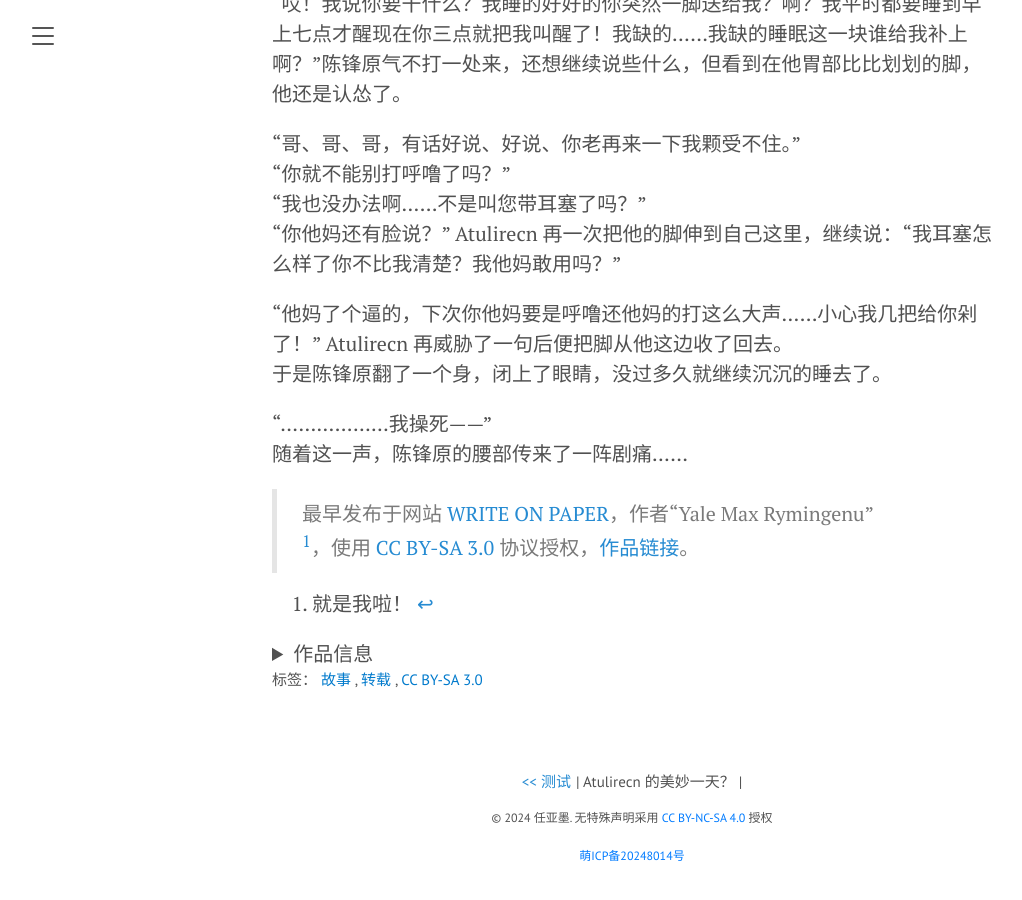
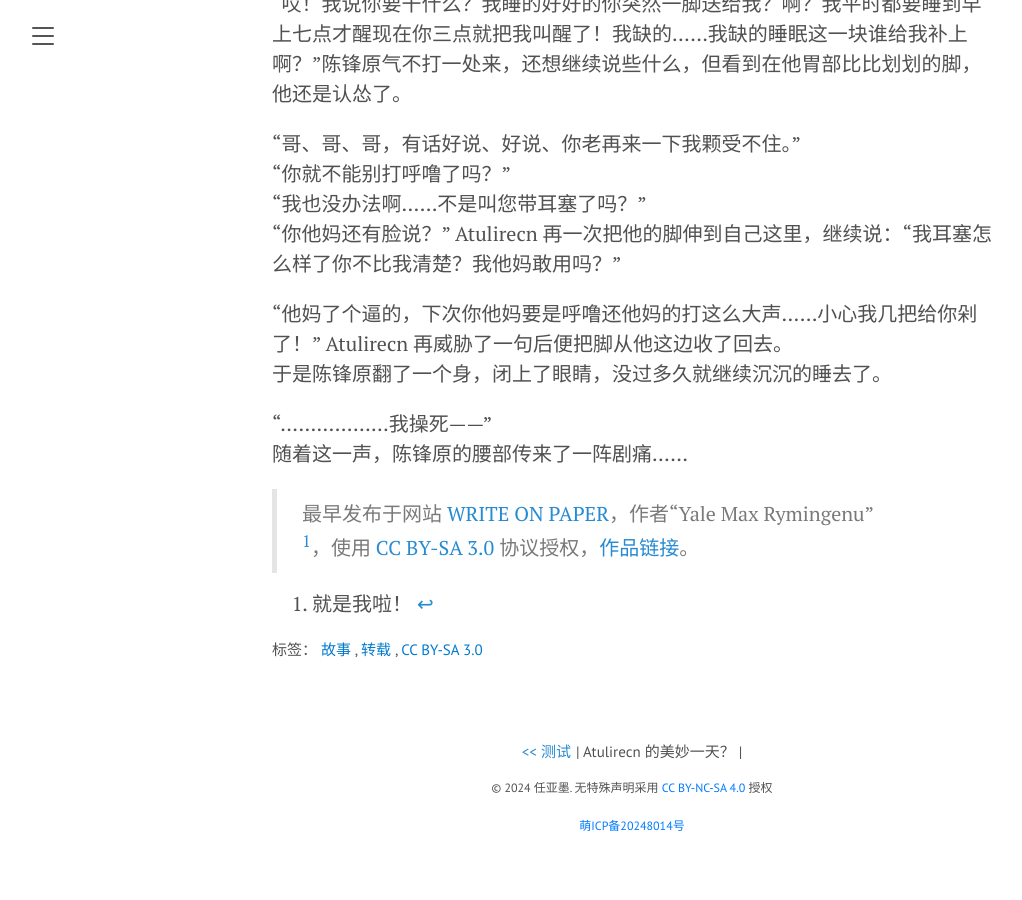
Before and after one commit to Reqeekouton/reqeekouton.github.io, a Jekyll site: the page built from _posts/2024-09-11-atulirecn-s-wonderful-day.md, in a window 1280 px wide and 900 px high, scrolled down 3195 px. Shown: the whole window, without its empty margins (8-1030 px from the left). Built offline with Jekyll 4.4.1, drawn with Linux system fonts in a browser that asks for light colours; some web fonts are replaced; after the commit the page ends 4065 px from its top, so only the background shows below that.

Commit message:
Update post.html

```diff
--- a/_layouts/post.html
+++ b/_layouts/post.html
@@ -4,17 +4,9 @@ layout: default
 
 <div class="post">
   <h1 class="post-title">{{ page.title }}</h1>
-
- <hr>
+  <hr>
   <div class="post-content">
     {{ content }}
-    <details markdown='1'><summary>作品信息</summary>
-    <blockquote>
-    作品发布于：{{ page.date | date: "%Y年%m月%d日" }}，作者：{% if page.author %}作者: {{ page.author }}{% endif %}。
-
-    </blockquote>
-</details>
-
   </div>
 
   {% if page.tags %}
```
